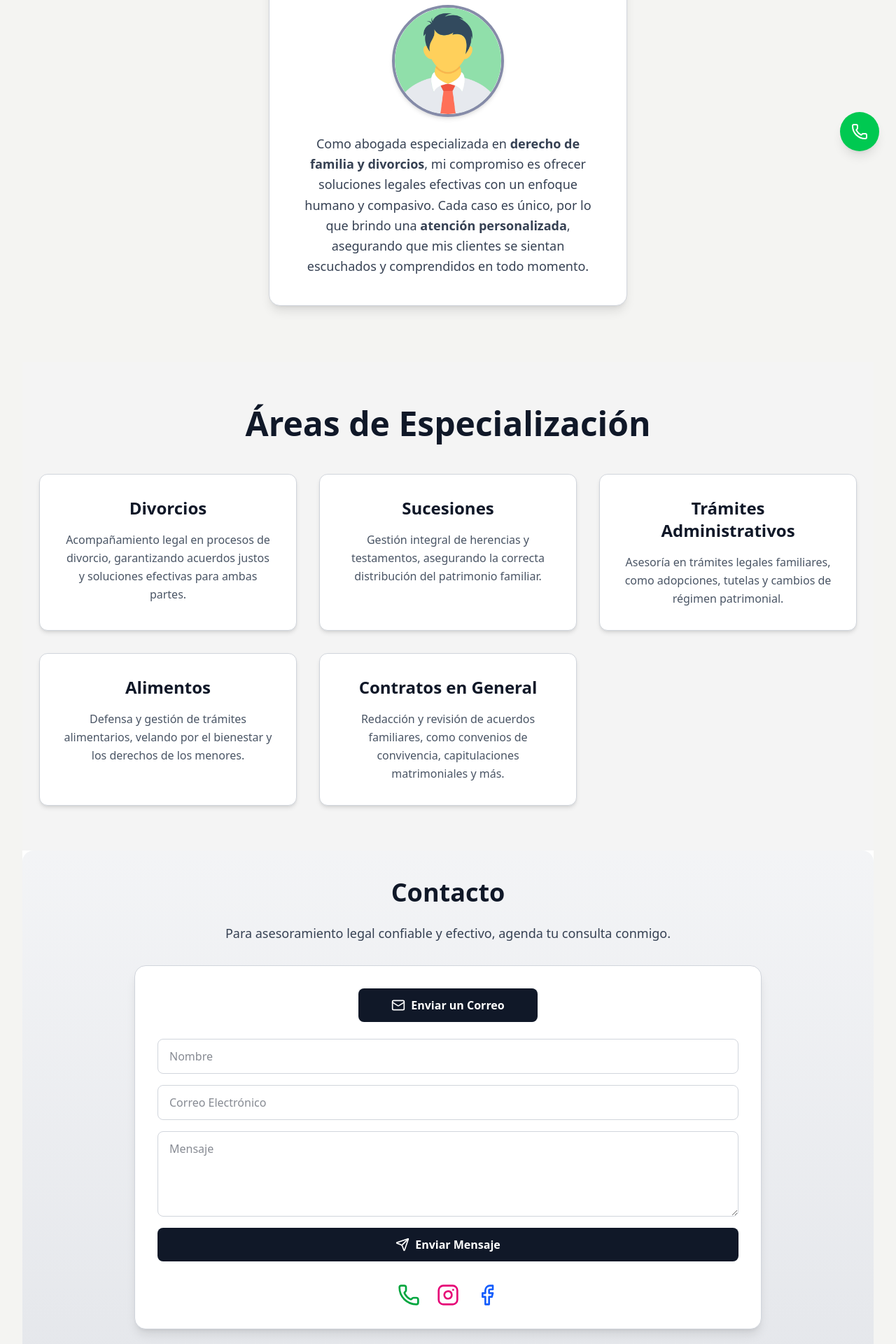
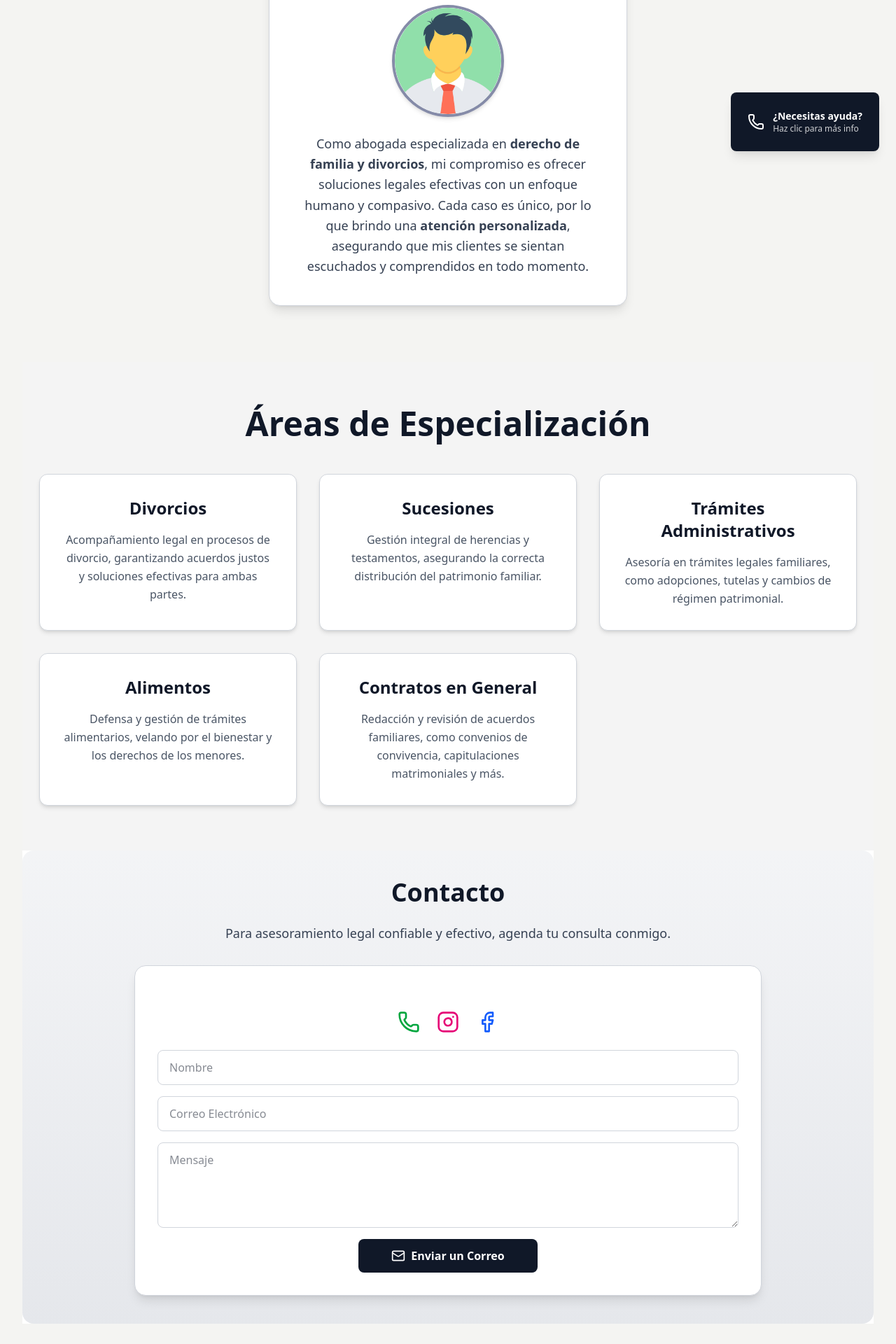
Before and after one commit to Axelirribarren/PORTAFOLIO-ABOGADA-WEB, a React (Vite) app in the folder mi-proyecto/: page / in a window 1280 px wide. Shown: the part 560-2480 px from the top of the page at 70% size. Built offline with nearby package versions, Linux system fonts and the light colour scheme.

Commit message:
mejora en component contact y cartel de ayuda

```diff
--- a/mi-proyecto/src/components/Contact.tsx
+++ b/mi-proyecto/src/components/Contact.tsx
@@ -1,6 +1,13 @@
-import { Mail, Facebook, Instagram, Phone, Send } from "lucide-react";
+import { useState } from "react";
+import { Phone, X, Mail,Facebook, Instagram } from "lucide-react";
 
 const Contact = () => {
+  const [isPopupVisible, setIsPopupVisible] = useState(false);
+
+  const handlePopupToggle = () => {
+    setIsPopupVisible(!isPopupVisible);
+  };
+
   return (
     <section
       id="contacto"
@@ -15,44 +22,6 @@ const Contact = () => {
         </p>
 
         <div className="bg-white shadow-lg rounded-2xl p-8 border border-gray-300">
-          <a
-            href="mailto:contacto@estudiojuridico.com"
-            className="flex items-center justify-center gap-2 bg-gray-900 text-white px-5 py-3 rounded-lg
-                       hover:bg-gray-700 transition duration-300 mx-auto w-64 font-semibold"
-          >
-            <Mail className="w-5 h-5" />
-            Enviar un Correo
-          </a>
-
-          {/*FORMULARIO*/}
-          <form className="mt-6 flex flex-col gap-4">
-            <input
-              type="text"
-              placeholder="Nombre"
-              className="w-full px-4 py-3 border border-gray-300 rounded-lg focus:ring-2 focus:ring-gray-500"
-            />
-            <input
-              type="email"
-              placeholder="Correo Electrónico"
-              className="w-full px-4 py-3 border border-gray-300 rounded-lg focus:ring-2 focus:ring-gray-500"
-            />
-            <textarea
-              placeholder="Mensaje"
-              rows={4}
-              className="w-full px-4 py-3 border border-gray-300 rounded-lg focus:ring-2 focus:ring-gray-500"
-            ></textarea>
-
-            <button
-              type="submit"
-              className="flex items-center justify-center gap-2 bg-gray-900 text-white px-5 py-3 rounded-lg
-                         hover:bg-gray-700 transition duration-300 font-semibold"
-            >
-              <Send className="w-5 h-5" />
-              Enviar Mensaje
-            </button>
-          </form>
-
-          {/*CONTACTOS*/}
           <div className="flex justify-center gap-6 mt-8">
             <a
               href="https://wa.me/XXXXXXXXXXX"
@@ -76,16 +45,80 @@ const Contact = () => {
               <Facebook className="w-8 h-8" />
             </a>
           </div>
+
+          {/*FORMULARIO*/}
+          <form className="mt-6 flex flex-col gap-4">
+            <input
+              type="text"
+              placeholder="Nombre"
+              className="w-full px-4 py-3 border border-gray-300 rounded-lg focus:ring-2 focus:ring-gray-500"
+            />
+            <input
+              type="email"
+              placeholder="Correo Electrónico"
+              className="w-full px-4 py-3 border border-gray-300 rounded-lg focus:ring-2 focus:ring-gray-500"
+            />
+            <textarea
+              placeholder="Mensaje"
+              rows={4}
+              className="w-full px-4 py-3 border border-gray-300 rounded-lg focus:ring-2 focus:ring-gray-500"
+            ></textarea>
+
+            <a
+              href="mailto:contacto@estudiojuridico.com"
+              className="flex items-center justify-center gap-2 bg-gray-900 text-white px-5 py-3 rounded-lg
+                       hover:bg-gray-700 transition duration-300 mx-auto w-64 font-semibold"
+            >
+              <Mail className="w-5 h-5" />
+              Enviar un Correo
+            </a>
+          </form>
+
+          {/*CONTACTOS*/}
         </div>
       </div>
 
+      {/*AYUDA*/}
       <a
-        href="https://wa.me/XXXXXXXXXXX"
-        target="_blank"
-        className="fixed bottom-6 right-6 bg-green-500 text-white p-4 rounded-full shadow-lg hover:bg-green-600 transition"
+        onClick={handlePopupToggle}
+        className="fixed bottom-6 right-6 bg-gray-900 text-white p-6 rounded-lg shadow-lg hover:bg-gray-500 transition cursor-pointer flex items-center space-x-3"
       >
         <Phone className="w-6 h-6" />
+        <div className="flex flex-col">
+          <span className="text-sm font-semibold">¿Necesitas ayuda?</span>
+          <span className="text-xs text-white opacity-80">
+            Haz clic para más info
+          </span>
+        </div>
       </a>
+
+      {isPopupVisible && (
+        <div className="fixed inset-0 bg-black bg-opacity-50 flex justify-center items-center z-50">
+          <div className="bg-white p-6 rounded-lg shadow-lg w-72 text-center">
+            <h3 className="text-lg font-semibold text-gray-900 mb-4">
+              ¿Necesitas ayuda?
+            </h3>
+            <p className="text-gray-700 mb-4">
+              Si necesitas más información o deseas agendar una consulta, haz
+              clic en el siguiente enlace.
+            </p>
+            <a
+              href="#contacto"
+              className="text-blue-600 hover:text-blue-800 transition mb-4 block"
+              onClick={handlePopupToggle}
+            >
+              Agendar consulta
+            </a>
+            <button
+              onClick={handlePopupToggle}
+              className="text-red-600 hover:text-red-800 transition font-semibold"
+            >
+              <X className="inline w-5 h-5 mr-2" />
+              Cerrar
+            </button>
+          </div>
+        </div>
+      )}
     </section>
   );
 };
```
